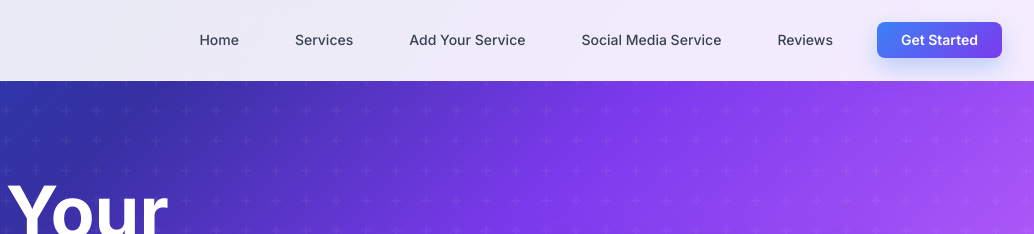
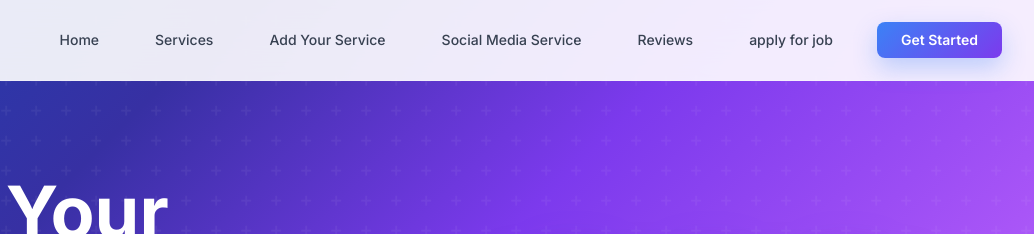
Before and after one commit to asliboosts/asli, a plain HTML site: page index.html in a window 1280 px wide. Shown: the top 234 px of the page, 246-1280 px from the left. Drawn offline with nearby package versions, Linux system fonts and the light colour scheme.

Commit message:
index.html

```diff
--- a/index.html
+++ b/index.html
@@ -287,6 +287,7 @@
                         <a href="https://asliboosts.shop/add-your-service" class="text-gray-700 hover:text-purple-600 px-3 py-2 rounded-lg text-sm font-medium transition-all duration-300 hover:bg-purple-50">Add Your Service</a>
                         <a href="https://asliboosts.shop/smm" class="text-gray-700 hover:text-purple-600 px-3 py-2 rounded-lg text-sm font-medium transition-all duration-300 hover:bg-purple-50">Social Media Service</a>
                         <a href="https://asliboosts.shop/Reviews" class="text-gray-700 hover:text-purple-600 px-3 py-2 rounded-lg text-sm font-medium transition-all duration-300 hover:bg-purple-50">Reviews</a>
+                        <a href="https://asliboosts.shop/gj" class="text-gray-700 hover:text-purple-600 px-3 py-2 rounded-lg text-sm font-medium transition-all duration-300 hover:bg-purple-50">apply for job</a>
                         <a href="https://asliboosts.shop/services" class="btn-primary text-white px-6 py-2 rounded-lg text-sm font-semibold">Get Started</a>
                     </div>
                 </div>
```
